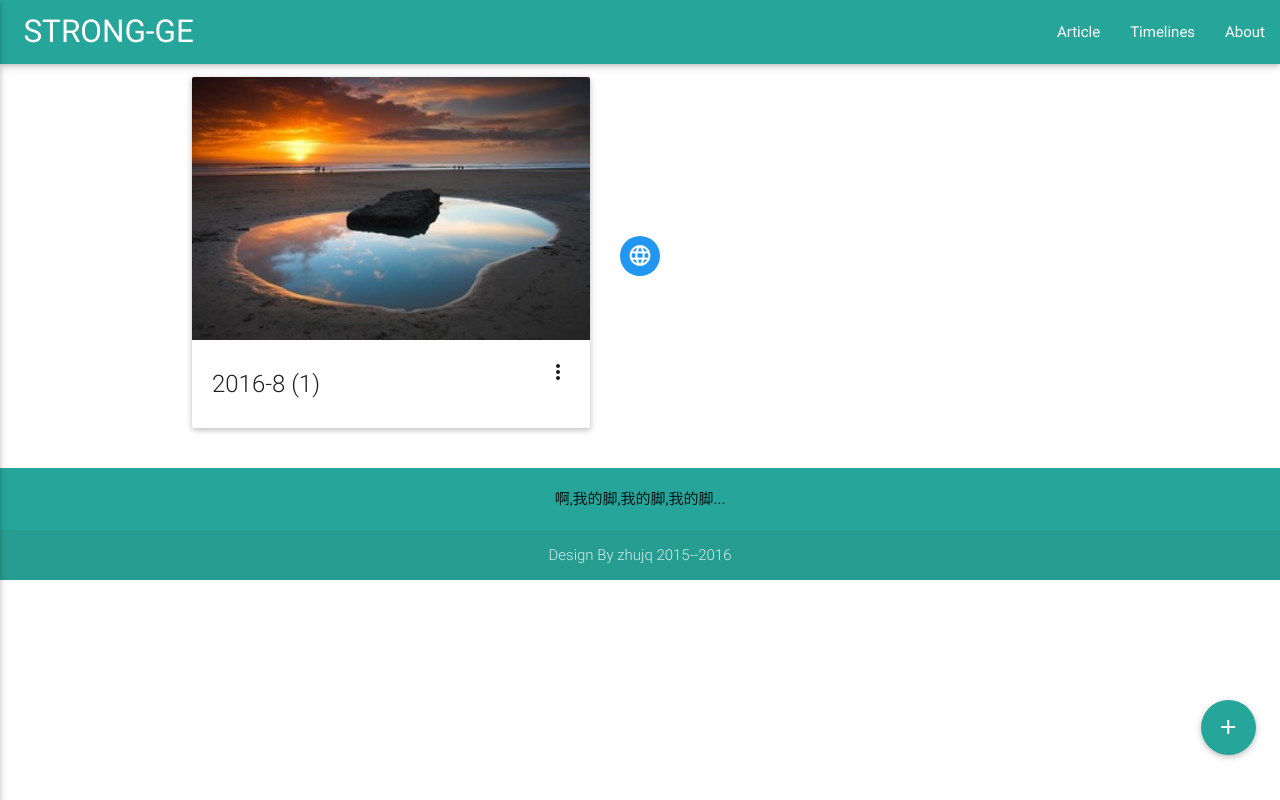
After one commit to strong-ge/mysite, a Django app: page /blog/time_line/ in a window 1280 px wide. The commit adds this page. Run offline with Django 3.2, Linux system fonts and the light colour scheme; data comes from the database, SQL or seed files in the repository; both versions use the stored data as it was after the commit; some libraries are stand-ins or nearby versions.

Commit message:
基本完成

```diff
--- a/blog/function.py
+++ b/blog/function.py
@@ -1,3 +1,19 @@
 # coding:utf-8
 from blog.models import Post
 # 按月归档
+
+
+def get_blog_by_month():
+    post_date = Post.published.datetimes('publish', 'month')
+    date_list = []
+    for i in range(len(post_date)):
+        date_list.append([])
+    for i in range(len(post_date)):
+        current_year = post_date[i].year
+        current_month = post_date[i].month
+        temp_article = Post.published.filter(publish__year=current_year).filter(publish__month=current_month)
+        temp_num = len(temp_article)
+        date_list[i].append(post_date[i])
+        date_list[i].append(temp_article)
+        date_list[i].append(temp_num)
+    return date_list
--- a/blog/static/css/blog.css
+++ b/blog/static/css/blog.css
@@ -22,3 +22,96 @@ img {
 .more{
     margin-top: 50px;
 }
+
+/*时间轴样式*/
+.timeline {
+  position: relative;
+}
+
+.timeline .timeline-event {
+  position: relative;
+  padding-top: 5px;
+  padding-bottom: 5px;
+}
+
+.timeline .timeline-event .timeline-content {
+  position: relative;
+  width: calc(50% - 50px);
+}
+
+.timeline .timeline-event::before {
+  display: block;
+  content: "";
+  width: 2px;
+  height: calc(50% - 30px);
+  position: absolute;
+  background: #d2d2d2;
+  left: calc(50% - 1px);
+  top: 0;
+}
+
+.timeline .timeline-event::after {
+  display: block;
+  content: "";
+  width: 2px;
+  height: calc(50% - 30px);
+  position: absolute;
+  background: #d2d2d2;
+  left: calc(50% - 1px);
+  top: calc(50% + 30px);
+}
+
+.timeline .timeline-event:first-child::before {
+  display: none;
+}
+
+.timeline .timeline-event:last-child::after {
+  display: none;
+}
+
+.timeline .timeline-event:nth-child(even) .timeline-content {
+  margin-left: calc(50% + 50px);
+}
+
+.timeline .timeline-event:nth-child(odd) .timeline-content {
+  margin-left: 0;
+}
+
+.timeline .timeline-badge {
+  display: block;
+  position: absolute;
+  width: 40px;
+  height: 40px;
+  background: #d2d2d2;
+  top: calc(50% - 20px);
+  right: calc(50% - 20px);
+  border-radius: 50%;
+  text-align: center;
+  cursor: default;
+}
+
+.timeline .timeline-badge i {
+  font-size: 25px;
+  line-height: 40px;
+}
+
+@media (max-width: 600px) {
+  .timeline .timeline-event .timeline-content {
+    width: calc(100% - 70px);
+  }
+  .timeline .timeline-event::before {
+    left: 19px;
+  }
+  .timeline .timeline-event::after {
+    left: 19px;
+  }
+  .timeline .timeline-event:nth-child(even) .timeline-content {
+    margin-left: 70px;
+  }
+  .timeline .timeline-event:nth-child(odd) .timeline-content {
+    margin-left: 70px;
+  }
+  .timeline .timeline-badge {
+    left: 0;
+  }
+}
--- a/blog/templates/blog/base.html
+++ b/blog/templates/blog/base.html
@@ -15,17 +15,17 @@
     <!--导航start-->
     <nav>
         <div class="nav-wrapper #26a69a teal lighten-1">
-            <a href="/blog/list/" class="brand-logo">&nbsp;&nbsp;&nbsp;STRONG-GE</a>
+            <a href="{% url 'blog:post_list' %}" class="brand-logo">&nbsp;&nbsp;&nbsp;STRONG-GE</a>
             <a href="#" data-activates="mobile-demo" class="button-collapse"><i class="material-icons">menu</i></a>
             <ul class="right hide-on-med-and-down">
-                <li><a href="/blog/list/">Artical</a></li>
-                <li><a href="/blog/time_line/">Timelines</a></li>
-                <li><a href="/blog/about/">About</a></li>
+                <li><a href="{% url 'blog:post_list' %}">Article</a></li>
+                <li><a href="{% url 'blog:time_line' %}">Timelines</a></li>
+                <li><a href="{% url 'blog:about' %}">About</a></li>
             </ul>
             <ul class="side-nav" id="mobile-demo">
-                <li><a href="/blog/list/">Artical</a></li>
-                <li><a href="/blog/time_line/">Timelines</a></li>
-                <li><a href="/blog/about/">About</a></li>
+                <li><a href="{% url 'blog:post_list' %}">Artical</a></li>
+                <li><a href="{% url 'blog:time_line' %}">Timelines</a></li>
+                <li><a href="{% url 'blog:about' %}">About</a></li>
             </ul>
         </div>
     </nav>
--- a/blog/templates/blog/post/list.html
+++ b/blog/templates/blog/post/list.html
@@ -18,7 +18,7 @@
                             </div>
                         {%endfor%}
                             {{ blog.body | markdown_list | safe | truncatewords_html:"30"}}
-                        <a href="/blog/detail/{{blog.id}}" class="btn-flat waves-effect waves-purple right realMore">
+                        <a href="{{ blog.get_absolute_url }}" class="btn-flat waves-effect waves-purple right realMore">
                             <span class="teal-text">More</span>
                         </a>
                     </div>
@@ -30,5 +30,5 @@
         <div class="col s2">
         </div>
     </div>
-{% endblock %}
+    {% endblock %}
 {% include "pagination.html" %}
--- /dev/null
+++ b/blog/templates/blog/post/time_line.html
@@ -0,0 +1,33 @@
+{% extends "blog/base.html" %}
+{% load staticfiles %}
+{% block title %}时间轴{% endblock %}
+{% block container %}
+    <div class="timeline">
+        {% for x,y,z in date_list %}
+            <div class="timeline-event">
+                <div class="card timeline-content">
+                    <div class="card-image waves-effect waves-block waves-light">
+                        <img class="activator" src="{% static "img/1.jpg" %}">
+                    </div>
+                    <div class="card-content">
+                        <span class="card-title activator grey-text text-darken-4">
+                            {{x.year}}-{{x.month}}    ({{z}})
+                            <i class="material-icons right">
+                                more_vert
+                            </i>
+                        </span>
+                    </div>
+                    <div class="card-reveal">
+                        <span class="card-title grey-text text-darken-4">Blog List<i class="material-icons right">close</i></span>
+                        {% for b in y %}
+                            <p><a href="{{ b.get_absolute_url }}">{{ b.title }}</a></p>
+                        {% endfor %}
+                    </div>
+            </div>
+            <div class="timeline-badge blue white-text">
+                <i class="material-icons">language</i>
+            </div>
+          </div>
+        {% endfor %}
+    </div>
+{% endblock %}
--- a/blog/urls.py
+++ b/blog/urls.py
@@ -7,4 +7,6 @@ urlpatterns = [
     url(r'^(?P<year>\d{4})/(?P<month>\d{2})/(?P<day>\d{2})/'r'(?P<post>[-\w]+)/$',
         views.post_detail,
         name='post_detail'),
+    url(r'^time_line/$', views.time_line, name='time_line'),
+    url(r'^about/$', views.about, name='about'),
 ]
--- a/blog/views.py
+++ b/blog/views.py
@@ -1,6 +1,7 @@
 from django.shortcuts import render, get_object_or_404
 from .models import Post
 from django.core.paginator import Paginator, EmptyPage, PageNotAnInteger
+from function import get_blog_by_month
 
 
 def post_list(request):
@@ -27,3 +28,13 @@ def post_detail(request, year, month, day, post):
     return render(request,
                   'blog/post/detail.html',
                   {'post': post})
+
+
+def time_line(request):
+    date_list = get_blog_by_month()
+    return render(request, 'blog/post/time_line.html', {'date_list': date_list})
+
+
+def about(request):
+    #   TODO
+    return render(request, 'blog/post/about.html')
--- a/mysite/settings.py
+++ b/mysite/settings.py
@@ -27,6 +27,7 @@ DEBUG = True
 
 ALLOWED_HOSTS = []
 
+SITE_ID = 1
 
 # Application definition
 
@@ -38,6 +39,8 @@ INSTALLED_APPS = (
     'django.contrib.messages',
     'django.contrib.staticfiles',
     'blog',
+    'django.contrib.sites',
+    'django.contrib.sitemaps',
 )
 
 MIDDLEWARE_CLASSES = (
--- a/mysite/urls.py
+++ b/mysite/urls.py
@@ -15,10 +15,18 @@ Including another URLconf
 """
 from django.conf.urls import include, url
 from django.contrib import admin
+from django.contrib.sitemaps.views import sitemap
+from blog.sitemap import PostSitemap
+
+sitemaps = {
+    'posts': PostSitemap
+}
 
 urlpatterns = [
     url(r'^admin/', include(admin.site.urls)),
     url(r'^blog/', include('blog.urls',
                            namespace='blog',
                            app_name='blog')),
+    url(r'^sitemap\.xml', sitemap, {'sitemaps': sitemaps},
+        name='django.contrib.sitemaps.views.sitemap')
 ]
```
Also changed, not shown: blog/sitemap.py (added, +13 -0 lines), blog/templates/blog/post/about.html (added, +42 -0 lines), blog/static/img/1.jpg (added), blog/static/img/girl.jpg (added), db.sqlite3.
